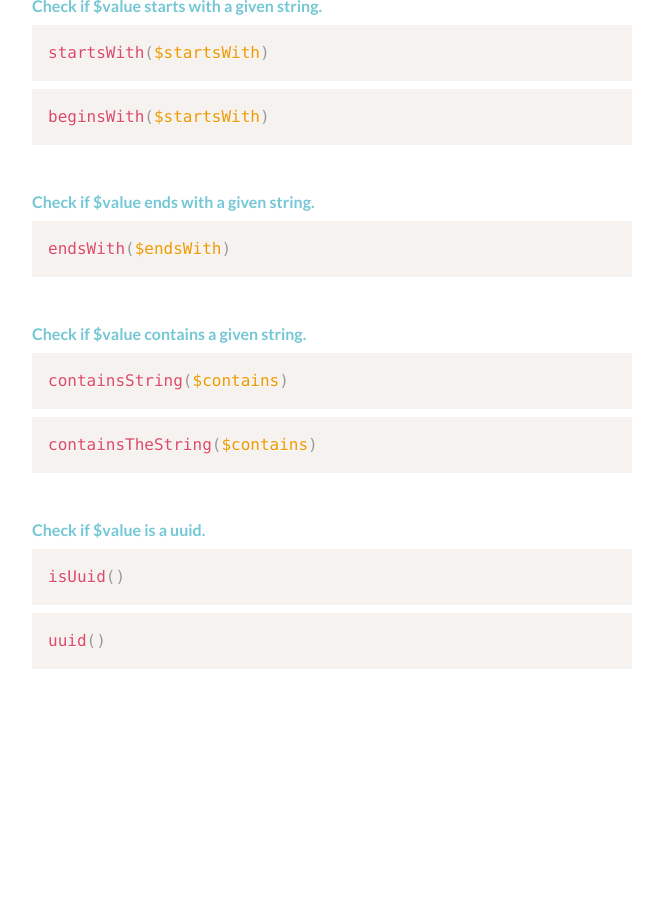
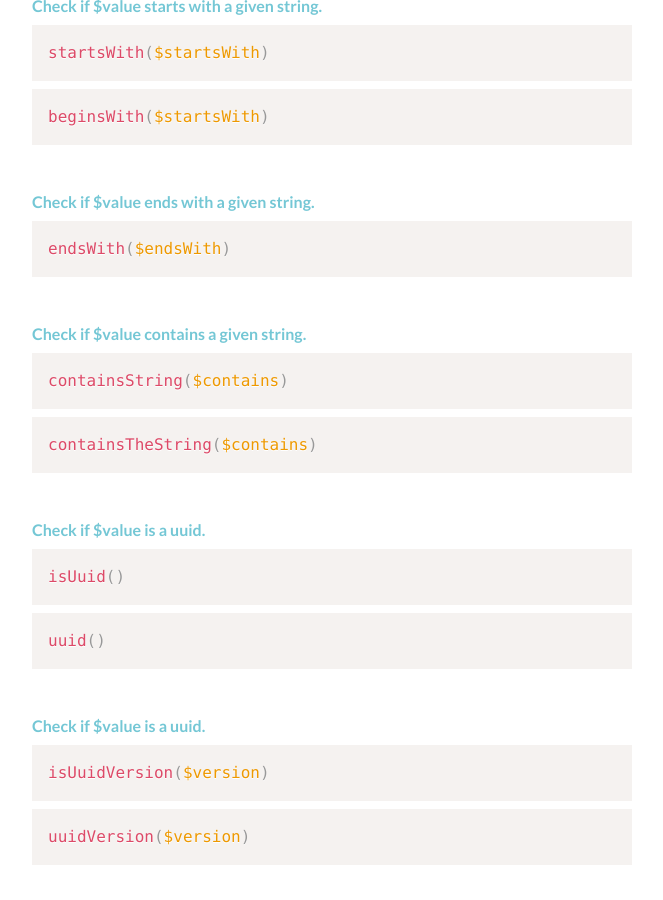
Before and after one commit to moccalotto/moccalotto.github.com, a Jekyll site: the page built from docs/valit.md, in a window 1280 px wide and 900 px high, scrolled down 14596 px. Shown: the whole window, without its empty margins (308-971 px from the left). Built offline with Jekyll 4.4.1, drawn with Linux system fonts in a browser that asks for light colours; nearby versions of some CDN libraries; before the commit the page ends 15300 px from its top, so only the background shows below that.

Commit message:
More checks

```diff
--- a/_data/validationChecks.yml
+++ b/_data/validationChecks.yml
@@ -481,5 +481,14 @@
             "uuid"
         ],
         "paramlist": ""
+    },
+    {
+        "name": "checkUuidVersion",
+        "description": "Check if $value is a uuid.",
+        "aliases": [
+            "isUuidVersion",
+            "uuidVersion"
+        ],
+        "paramlist": "$version"
     }
 ]
```
